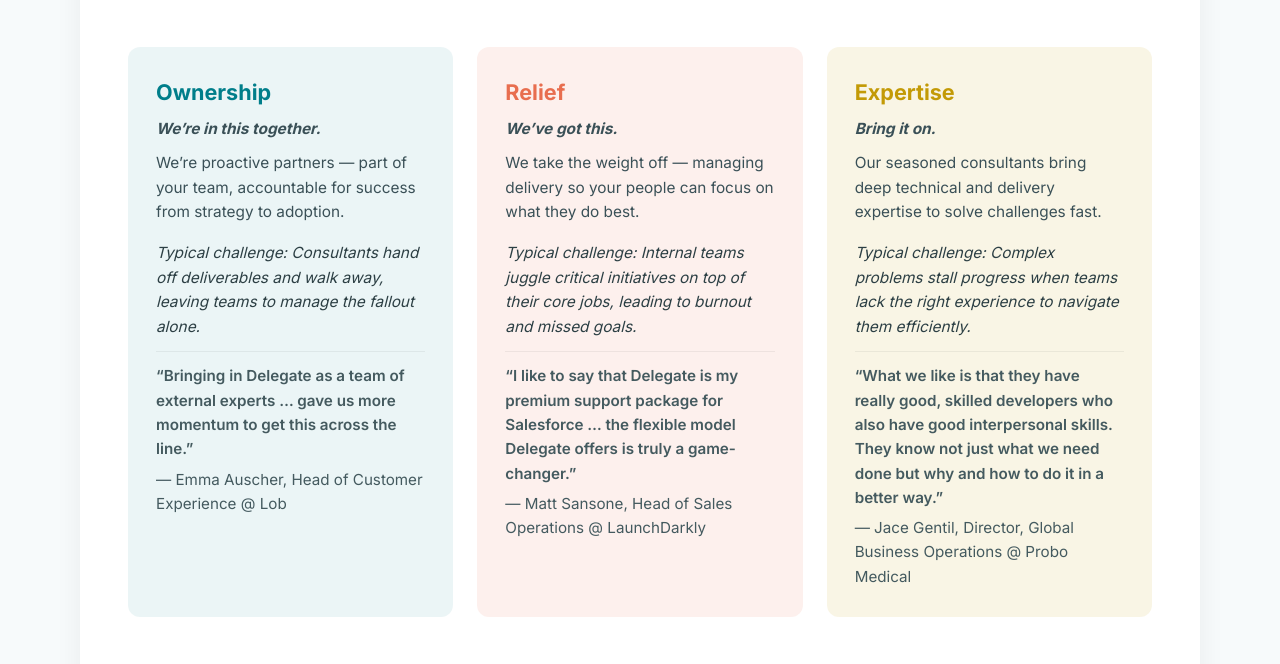
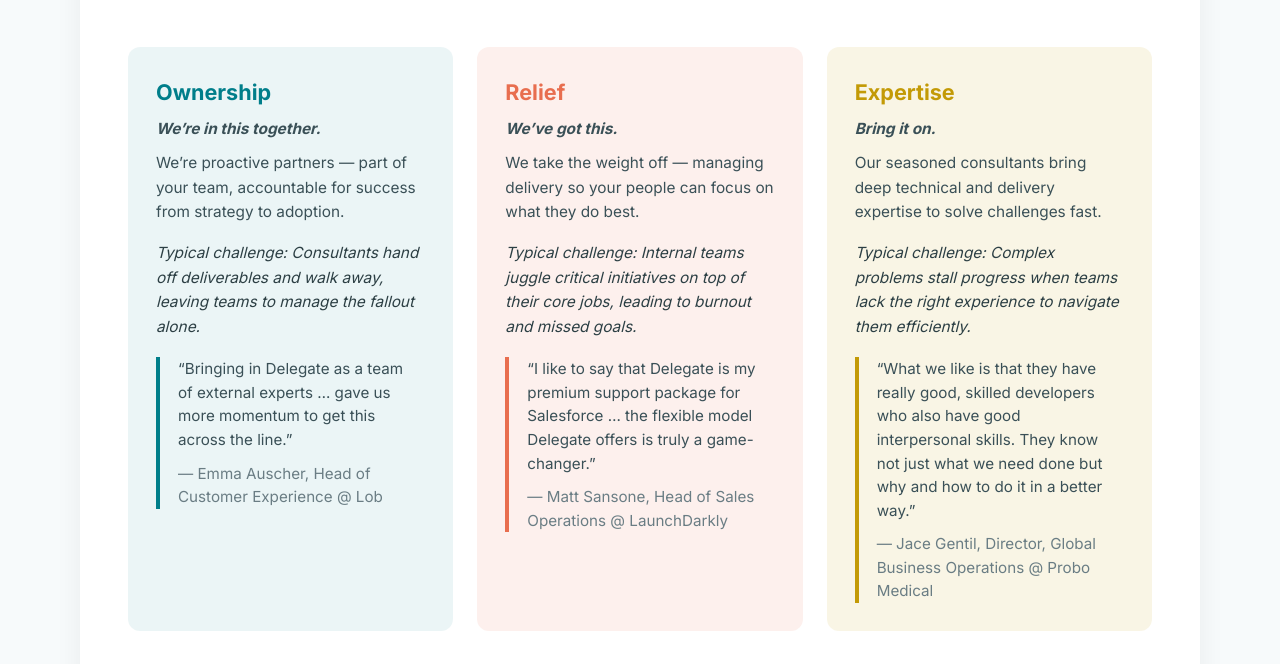
Before and after one commit to stevenspector-delegate/delegate-digital-flyer-concept, a plain HTML site: page index.html in a window 1280 px wide. Shown: the part 308-972 px from the top of the page. Drawn offline with Linux system fonts and the light colour scheme.

Commit message:
added quote blocks to value props

```diff
--- a/styles.css
+++ b/styles.css
@@ -105,16 +105,39 @@
 body.dark .value p { color: #d0dee3; }
 body.dark .value .pain { color: #a9b6ba; }
 
+/* Quote block with vertical accent line */
+/* Quote block with vertical accent line — aligned to first line */
 .testimonial {
-  margin-top: 12px;
-  padding-top: 12px;
-  border-top: 1px solid rgba(0,0,0,0.06);
-  font-weight: 600;
+  margin-top: 18px;                 /* spacing above the block */
+  padding: 0 16px 0 18px;           /* no top padding so the line starts with the text */
+  border-left: 4px solid var(--teal);
+  background: transparent;
+  font-weight: 500;
   font-size: 0.95rem;
-  color: #445a5f;
+  line-height: 1.55;
+  color: #3a5057;
 }
-.testimonial em { display: block; margin-top: 6px; font-style: normal; font-weight: normal; }
-body.dark .testimonial { border-top: 1px solid rgba(255,255,255,0.06); color: #b7cdd0; }
+
+.testimonial em {
+  display: block;
+  margin-top: 10px;
+  font-style: normal;
+  font-weight: 500;
+  color: #6a7d84;
+}
+
+/* Match the accent line to each card’s theme */
+.value.ownership .testimonial { border-left-color: var(--ownership-light); }
+.value.relief    .testimonial { border-left-color: var(--relief-light); }
+.value.expertise .testimonial { border-left-color: var(--expertise-light); }
+
+/* Dark theme adjustments */
+body.dark .testimonial { color: #d0dee3; }
+body.dark .testimonial em { color: #9fb0b6; }
+body.dark .value.ownership .testimonial { border-left-color: var(--ownership-dark); }
+body.dark .value.relief    .testimonial { border-left-color: var(--relief-dark); }
+body.dark .value.expertise .testimonial { border-left-color: var(--expertise-dark); }
+
 
 /* Video */
 .video { margin: 48px auto 72px; text-align: center; }
@@ -127,7 +150,7 @@
 
 .video-embed {
   position: relative;
-  width: clamp(280px, 80vw, 880px);  /* smaller, centered */
+  width: clamp(280px, 80vw, 880px);
   aspect-ratio: 16 / 9;
   margin: 0 auto;
   background: rgba(0,0,0,0.04);
```
